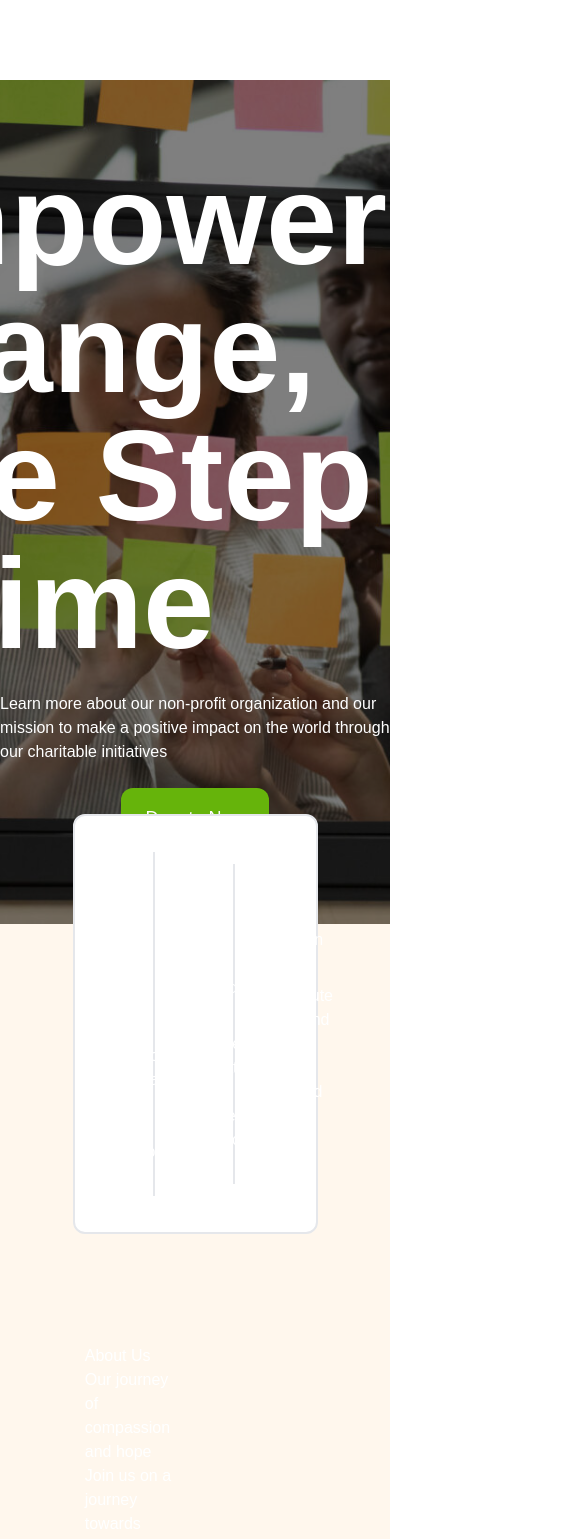
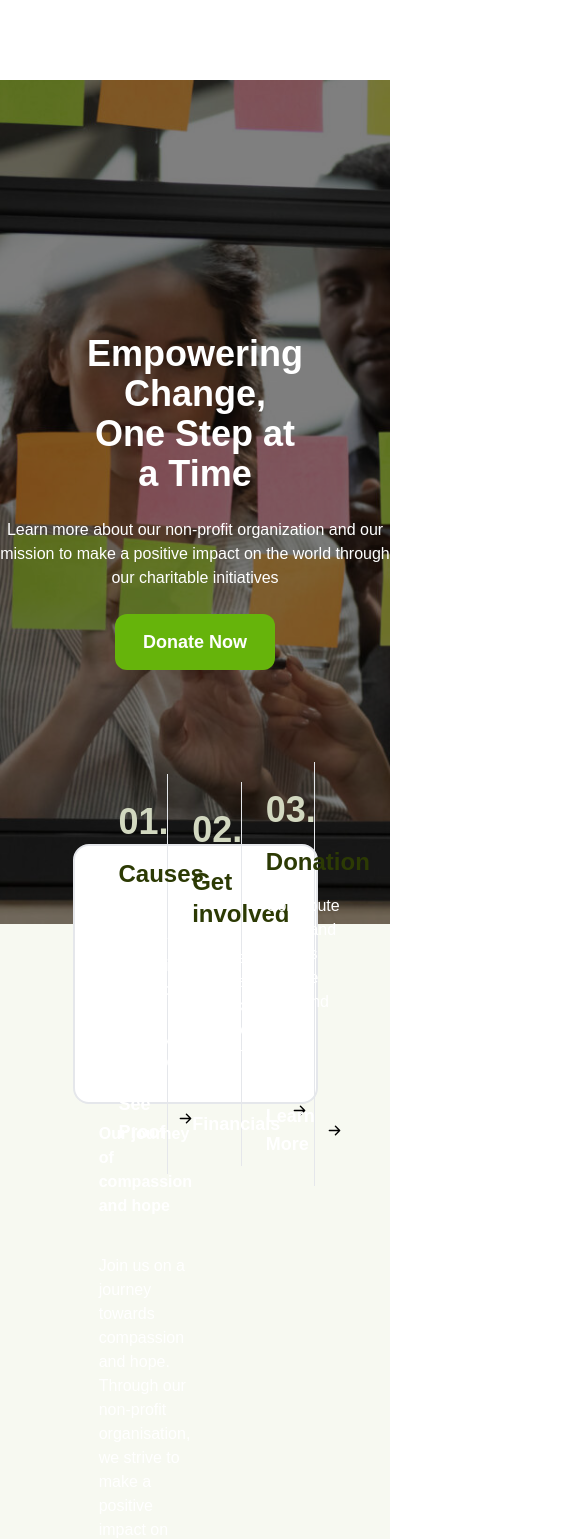
Before and after one commit to dhruvpatel99269/hamara-sehyog, a Next.js app: page / in a window 390 px wide. Shown: the top 1539 px of the page, 579 px wide, since content can reach past the window. Built offline with nearby package versions, Linux system fonts and the light colour scheme.

Commit message:
home page ui done

```diff
--- a/src/app/globals.css
+++ b/src/app/globals.css
@@ -1,6 +1,8 @@
 @tailwind base;
 @tailwind components;
 @tailwind utilities;
+@import url('https://fonts.googleapis.com/css2?family=DM+Sans:ital,opsz,wght@0,9..40,100..1000;1,9..40,100..1000&family=Poppins:ital,wght@0,100;0,200;0,300;0,400;0,500;0,600;0,700;0,800;0,900;1,100;1,200;1,300;1,400;1,500;1,600;1,700;1,800;1,900&display=swap');
+
 
 :root {
   --background: #ffffff;
@@ -25,3 +27,16 @@ body {
     text-wrap: balance;
   }
 }
+
+.font-dm-sans {
+  font-family: 'DM Sans', sans-serif;
+}
+
+.font-dm-sans-500 {
+  font-family: 'DM Sans', sans-serif;
+  font-weight: 600;
+}
+
+.font-poppins {
+  font-family: 'Poppins', sans-serif;
+}
--- a/src/app/layout.tsx
+++ b/src/app/layout.tsx
@@ -16,6 +16,7 @@ const geistMono = localFont({
   weight: "100 900",
 });
 
+
 export const metadata: Metadata = {
   title: "Create Next App",
   description: "Generated by create next app",
@@ -29,7 +30,7 @@ export default function RootLayout({
   return (
     <html lang="en">
       <body
-        className={`${geistSans.variable} ${geistMono.variable} antialiased flex flex-col w-full bg-white`}
+        className={`${geistSans.variable} ${geistMono.variable}  antialiased flex flex-col w-full bg-white`}
       >
         <div className="mt-0 w-full">
           <FloatingNav navItems={navItems} />
--- a/src/components/Hero.tsx
+++ b/src/components/Hero.tsx
@@ -9,90 +9,122 @@ const Hero = () => {
           {/* Overlay for dull effect */}
           <div className="flex justify-center items-center absolute inset-0 bg-black opacity-50"></div>
           <div className="relative container mx-auto h-full flex flex-col justify-center items-center text-white space-y-6">
-            <div className="text-9xl md:text-7xl font-semibold flex justify-center items-center">
+            <div className="text-4xl md:text-7xl font-semibold text-center mx-32 flex justify-center items-center">
               Empowering Change, One Step at a Time
             </div>
-            <div className="mt-4 font-light md:text-xl max-w-2xl flex justify-center items-center">
+            <div className="mt-4 font-light md:text-xl max-w-2xl flex text-center justify-center items-center">
               Learn more about our non-profit organization and our mission to make a positive impact on the world through our charitable initiatives
             </div>
-            <div className='flex justify-center items-center w-fit py-4 px-6 rounded-xl bg-[#66B40B] text-white text-lg'>
+            <div className='flex justify-center items-center w-fit py-[14px] px-7 rounded-xl bg-[#66B40B] cursor-pointer text-white text-lg font-semibold'>
               Donate Now
             </div>
           </div>
         </div>
       </div>
 
-      <div className='flex flex-col justify-center items-center w-full px-12 bg-orange-50'>
-        <div className='flex justify-center items-center w-5/6 bg-white border-2 rounded-xl top-[-110px] relative'>
-          <div className='flex flex-col justify-start items-center w-1/3 my-6 py-4 px-6 border-r-2'>
-            <div className='flex py-4 justify-start items-center w-full'>
+      <div className='flex flex-col justify-center items-center w-full px-12 bg-[#F7F9F1]'>
+        <div className='flex justify-center items-center w-5/6 bg-white border-2 rounded-2xl top-[-80px] relative max-h-[260px] pl-5'>
+          <div className='flex flex-col justify-start items-center w-1/3 py-5 px-6 border-r-[1px]'>
+            <div className='flex py-2 justify-start items-center w-full text-[#D2D8C0] text-4xl font-dm-sans-500 font-bold'>
               01.
             </div>
 
-            <div className='flex py-4 justify-start items-center w-full'>
+
+            <div className='flex py-2 justify-start items-center w-full text-[#2C3A04] text-2xl font-semibold'>
               Causes
             </div>
 
-            <div className='flex py-4 justify-start items-center w-full'>
+            <div className='flex py-2 justify-start items-center w-full'>
               We support education, healthcare, and poverty reduction.
+            </div>
+
+
+            <div className='flex py-2 justify-start gap-3 cursor-pointer items-center w-full font-bold text-lg'>
+              See Proof
+              <Image
+                src="/right-arrow.svg" // Path to the SVG in the public folder
+                alt="Right arrow Icon"
+                width={15} // Set the width
+                height={15} // Set the height
+              />
             </div>
           </div>
 
-          <div className='flex flex-col justify-start items-center w-1/3 my-6 py-4 px-6 border-r-2'>
-            <div className='flex py-4 justify-start items-center w-full'>
+          <div className='flex flex-col justify-start items-center w-1/3 py-5 px-6 border-r-[1px]'>
+            <div className='flex py-2 justify-start items-center w-full text-[#D2D8C0] text-4xl font-dm-sans-500 font-bold'>
               02.
             </div>
 
-            <div className='flex py-4 justify-start items-center w-full'>
+            <div className='flex py-2 justify-start items-center w-full text-[#2C3A04] text-2xl font-semibold'>
               Get involved
             </div>
 
-            <div className='flex py-4 justify-start items-center w-full'>
+            <div className='flex py-2 justify-start items-center w-full'>
               Volunteer or donate your skills to make a difference.
+            </div>
+
+            <div className='flex py-2 justify-start gap-3 cursor-pointer items-center w-full font-bold text-lg'>
+              View Financials
+              <Image
+                src="/right-arrow.svg" // Path to the SVG in the public folder
+                alt="Right arrow Icon"
+                width={15} // Set the width
+                height={15} // Set the height
+              />
             </div>
           </div>
 
-          <div className='flex flex-col justify-start items-center w-1/3 my-6 py-4 px-6'>
-            <div className='flex py-4 justify-start items-center w-full'>
+          <div className='flex flex-col justify-start items-center w-1/3 py-5 px-6 border-r-[1px]'>
+            <div className='flex py-2 justify-start items-center w-full text-[#D2D8C0] text-4xl font-dm-sans-500 '>
               03.
             </div>
 
-            <div className='flex py-4 justify-start items-center w-full'>
+            <div className='flex py-2 justify-start items-center w-full text-[#2C3A04] text-2xl font-semibold'>
               Donation
             </div>
 
-            <div className='flex py-4 justify-start items-center w-full'>
+            <div className='flex py-2 justify-start items-center w-full'>
               Contribute today and help us change lives and build a better future.
+            </div>
+
+            <div className='flex py-2 justify-start gap-3 cursor-pointer items-center w-full font-bold text-lg'>
+              Learn More
+              <Image
+                src="/right-arrow.svg" // Path to the SVG in the public folder
+                alt="Right arrow Icon"
+                width={15} // Set the width
+                height={15} // Set the height
+              />
             </div>
           </div>
         </div>
 
-        <div className='flex justify-center items-center'>
-          <div className='flex flex-col w-1/2 justify-center items-center'>
-            <div className='flex w-1/2'>
+        <div className='flex justify-center items-center relative mx-10'>
+          <div className='flex flex-col w-[40%] justify-center relative text-left top-[-130px] items-start'>
+            <div className='flex w-full font-extralight uppercase tracking-wider'>
               About Us
             </div>
 
-            <div className='flex w-1/2'>
+            <div className='flex w-[80%] my-5 sm:text-3xl md:text-5xl font-semibold'>
               Our journey of compassion and hope
             </div>
 
-            <div className='flex flex-col w-1/2'>
-              <div className='flex'>
+            <div className='flex flex-col w-[80%]'>
+              <div className='flex w-full my-4'>
                 Join us on a journey towards compassion and hope. Through our non-profit organisation, we strive to make a positive impact on the world. Give back to your community and be a part of something greater than yourself.
               </div>
-              <div className='flex'>
+              <div className='flex w-full my-4'>
                 A transformational journey towards bringing hope and compassion to the world.
               </div>
             </div>
 
-            <div className='flex rounded-lg text-black hover:bg-black hover:text-orange-50 text-xl px-4 py-2 transition ease-out duration-5000 border border-black'>
-              Know More
+            <div className='flex rounded-lg text-black hover:bg-black hover:text-orange-50 font-medium text-xl px-4 py-3 mt-4 transition ease-out duration-5000 border border-black'>
+              Read More
             </div>
           </div>
 
           <div className='flex w-1/2 justify-center items-center mb-28'>
-            <div className='flex w-1/2 flex-col justify-center items-center'>
+            <div className='flex w-[60%] flex-col justify-center items-center'>
               <div className='flex'>
                 <Image src="/about1.jpg" alt='image2' width={300} height={110} className='rounded-2xl' />
               </div>
@@ -115,24 +147,26 @@ const Hero = () => {
         </div>
       </div>
 
-      <div className='flex flex-col justify-center items-center w-full bg-white'>
-        <div className='flex justify-start items-center w-1/2'>
+      <div className='flex flex-col justify-center text-[#2C3A04] items-center w-full p-10 my-20 gap-24'>
+        <div className='flex justify-start items-center w-[85%]'>
+          <div className='flex flex-col'>
+            <div className='mb-5 tracking-wide'>
               OUR IMPACT
             </div>
-
-        <div className='flex justify-start items-center w-1/2'>
-          <div className='flex w-1/2'>
+            <div className='flex justify-center items-center gap-28'>
+              <div className='text-[44px] leading-tight font-[600] w-1/2'>
                 The impact we have made in our community
               </div>
-
               <div className='flex justify-start items-center w-1/2'>
                 We have made a significant impact in our community through our non-profit organization. By providing services and support to those in need, we have created a positive change. Our efforts have helped to improve the lives of many and we are committed to continuing to make a difference.
+              </div>
+            </div>
           </div>
         </div>
 
         <div className='flex justify-around items-center w-full px-32'>
           <div className='flex flex-col justify-center items-center w-1/4 border-r-2'>
-            <div className='flex'>
+            <div className='flex text-[44px] leading-tight font-[600]'>
               20M+
             </div>
             <div className='flex'>
@@ -141,7 +175,7 @@ const Hero = () => {
           </div>
 
           <div className='flex flex-col justify-center items-center w-1/4 border-r-2'>
-            <div className='flex'>
+            <div className='flex text-[44px] leading-tight font-[600]'>
               142,790
             </div>
             <div className='flex'>
@@ -150,7 +184,7 @@ const Hero = () => {
           </div>
 
           <div className='flex flex-col justify-center items-center w-1/4 border-r-2'>
-            <div className='flex'>
+            <div className='flex text-[44px] leading-tight font-[600]'>
               1.8M
             </div>
             <div className='flex'>
@@ -159,7 +193,7 @@ const Hero = () => {
           </div>
 
           <div className='flex flex-col justify-center items-center w-1/4'>
-            <div className='flex'>
+            <div className='flex text-[44px] leading-tight font-[600]'>
               5,246
             </div>
             <div className='flex'>
@@ -169,93 +203,105 @@ const Hero = () => {
         </div>
       </div>
 
-      <div className='flex flex-col justify-center items-center w-full bg-orange-50 mt-24'>
-        <div className='flex justify-center items-center w-5/6 bg-[#66B40B] py-10 px-6 rounded-xl top-[-40px] relative'>
-          <div className='flex flex-col justify-start items-center w-3/4'>
-            <div className='flex'>
+      <div className='flex flex-col justify-center items-center w-full bg-[#F7F9F1] mt-24'>
+        <div className='flex justify-between items-center w-[83%] bg-[#66B40B] p-14 rounded-2xl top-[-70px] relative'>
+          <div className=' text-white'>
+            <p className='text-4xl tracking-wide font-semibold mb-4'>
               We can create a better tomorrow
-            </div>
-            <div className='flex'>
+            </p>
+            <p className='text-lg tracking-wide'>
               Every dollar counts and helps us bring hope and essential resources to those in need.
-            </div>
+            </p>
           </div>
 
-          <div className='flex justify-start items-center w-fit bg-white text-black hover:bg-black hover:text-white rounded-xl px-4 py-2 transition duration-1000'>
+          <div className='flex justify-start text-lg cursor-pointer items-center w-fit bg-white text-black hover:bg-black hover:text-white rounded-lg px-5 py-3 transition duration-500'>
             Donate Now
           </div>
         </div>
 
-        <div className='flex justify-center items-center w-full'>
-          <div className='flex justify-center items-center w-1/2'>
-            <Image src="/impact1.jpg" alt='volunteer image' width={500} height={500} className='w-2/3 h-2/3 rounded-2xl' />
+        <div className='flex justify-center items-center text-[#2C3A04] w-full my-20'>
+          <div className='flex justify-center items-center w-3/5'>
+            <Image src="/impact1.jpg" alt='volunteer image' width={500} height={500} className='w-2/3 h-3/4 rounded-2xl' />
           </div>
 
-          <div className='flex flex-col justify-center items-center w-1/2'>
-            <div className='flex justify-start items-center w-1/2'>
+          <div className='flex flex-col items-start w-1/2'>
+            <div className='flex justify-start items-center tracking-widest'>
               Get Involved
             </div>
 
-            <div className='flex justify-start items-center w-1/2'>
+            <div className='flex justify-start items-center w-2/3 text-5xl leading-tight my-3 font-semibold'>
               Join our movement for change
             </div>
 
-            <div className='flex justify-start items-center w-1/2'>
+            <div className='flex justify-start text-base items-center my-3 w-4/5'>
               Join our non-profit organisation and be a part of our movement for positive change. We empower communities, support vulnerable individuals and strive towards building an equitable society. Together, we can create a better world. Join us now!
             </div>
 
-            <div className='flex justify-start items-center w-1/2'>
+            <div className='flex justify-start text-base items-center w-4/5'>
               Become part of a transformative movement by supporting our non-profit organization. Together we can make lasting change.
             </div>
 
-            <div className='flex justify-start items-start rounded-lg px-4 py-2 hover:bg-black hover:text-orange-50 border w-fit'>
+            <div className='flex justify-start items-start rounded-xl my-6 text-lg font-semibold px-7 py-4 border-black hover:bg-black hover:text-orange-50 border w-fit'>
               Register Now
             </div>
           </div>
         </div>
 
-        <div className='flex flex-col justify-center items-center w-full'>
-          <div className='flex justify-center items-center w-1/2'>
+        <div className='flex flex-col justify-center items-center w-full  text-[#2C3A04]'>
+          <div className='flex justify-center items-center text-[44px] mt-32 leading-tight font-[600] w-1/2'>
             Inspiring tales of transformation
           </div>
 
-          <div className='flex justify-center items-center w-1/2'>
+          <div className='flex justify-center items-center text-center my-5 w-1/2'>
             Get inspired by the remarkable stories of transformation through our non-profit organization. Join us in making a positive impact today.
           </div>
 
-          <div className='flex justify-center items-center w-5/6 bg-white rounded-3xl border-2 mx-12 mt-24 mb-24'>
-            <div className='flex flex-col justify-center items-center w-1/2 border-r-2'>
-              <div className='flex justify-center items-center w-2/3 top-[-40px] relative'>
-                <Image src="/impact2.jpg" alt='meeting image' width={200} height={200} className='w-full h-2/3 rounded-xl' />
+          <div className='flex justify-center items-center w-5/6 bg-white  border-gray-300 border-[1px]  text-[#2C3A04] rounded-3xl mx-12 mt-24 mb-24'>
+            <div className='flex flex-col justify-center items-center w-1/2  pb-20  border-r-gray-300 border-r-[1px] '>
+              <div className='flex justify-center items-center w-4/5 top-[-40px] relative'>
+                <Image src="/impact2.jpg" alt='meeting image' width={500} height={500} className='w-full h-full rounded-xl' />
               </div>
 
-              <div className='flex justify-start items-center w-2/3'>
+              <div className='flex justify-start items-center w-4/5 text-2xl font-medium'>
+                The Special One
+              </div>
+
+              <div className='flex justify-start items-center w-4/5 my-4'>
+                Join our non-profit organisation to help create a brighter future for those in need. Every donation counts towards making a difference in the lives of those less fortunate.
+              </div>
+
+              <div className='flex justify-start items-center w-4/5 text-[18px] font-semibold gap-2'>
+                Read More
+                <Image
+                  src="/right-arrow.svg" // Path to the SVG in the public folder
+                  alt="Right arrow Icon"
+                  width={15} // Set the width
+                  height={15} // Set the height
+                />
+              </div>
+            </div>
+
+            <div className='flex flex-col justify-center items-center w-1/2  pb-20 border-r-2'>
+              <div className='flex justify-center items-center w-4/5 top-[-40px] relative'>
+                <Image src="/impact3.jpg" alt='meeting image' width={400} height={300} className='w-full h-2/3 rounded-xl' />
+              </div>
+
+              <div className='flex justify-start items-center w-4/5 text-2xl font-medium'>
                 A Better Education for Everyone
               </div>
 
-              <div className='flex justify-start items-center w-2/3'>
+              <div className='flex justify-start items-center w-4/5 my-4'>
                 Our non-profit organisation is dedicated to improving access to education for all. With your support, we can help provide the resources and opportunities needed for success.
               </div>
 
-              <div className='flex justify-start items-center w-2/3'>
+              <div className='flex justify-start items-center w-4/5 text-[18px] font-semibold gap-2'>
                 Read More
-              </div>
-            </div>
-
-            <div className='flex flex-col justify-center items-center w-1/2 border-r-2'>
-              <div className='flex justify-center items-center w-2/3 top-[-40px] relative'>
-                <Image src="/impact3.jpg" alt='meeting image' width={400} height={300} className='w-full h-2/3 rounded-xl' />
-              </div>
-
-              <div className='flex justify-start items-center w-2/3'>
-                The Special One
-              </div>
-
-              <div className='flex justify-start items-center w-2/3'>
-                Join our non-profit organisation to help create a brighter future for those in need. Every donation counts towards making a difference in the lives of those less fortunate.
-              </div>
-
-              <div className='flex justify-start items-center w-2/3'>
-                Read More
+                <Image
+                  src="/right-arrow.svg" // Path to the SVG in the public folder
+                  alt="Right arrow Icon"
+                  width={15} // Set the width
+                  height={15} // Set the height
+                />
               </div>
             </div>
           </div>
```
Also changed, not shown: src/app/work/page.tsx (+11 -1 lines), public/right-arrow.svg (added). Lines whose indentation alone changed are shown as unchanged.
